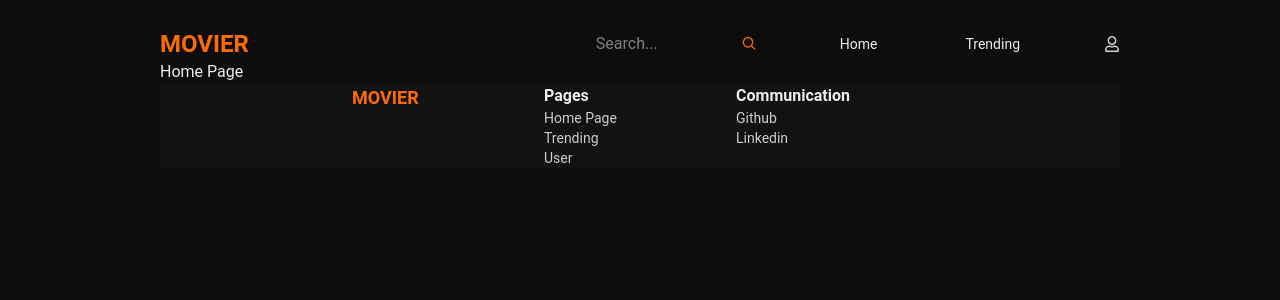
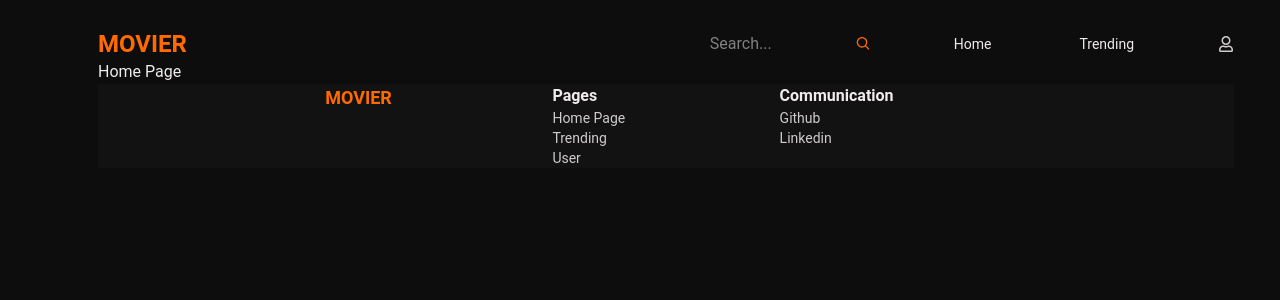
Before and after one commit to alirdurak/movier, a Next.js app: page / in a window 1280 px wide. Shown: the top 300 px of the page. Built offline with nearby package versions, Linux system fonts and the light colour scheme.

Commit message:
layout grid

```diff
--- a/app/globals.css
+++ b/app/globals.css
@@ -13,8 +13,8 @@ html body {
 }
 
 html {
-  @apply grid  grid-cols-8;
+  @apply h-full grid grid-cols-[98px_auto_46px];
 }
 body {
-  @apply col-start-2 col-end-8;
+  @apply h-full col-start-2 relative;
 }
```
